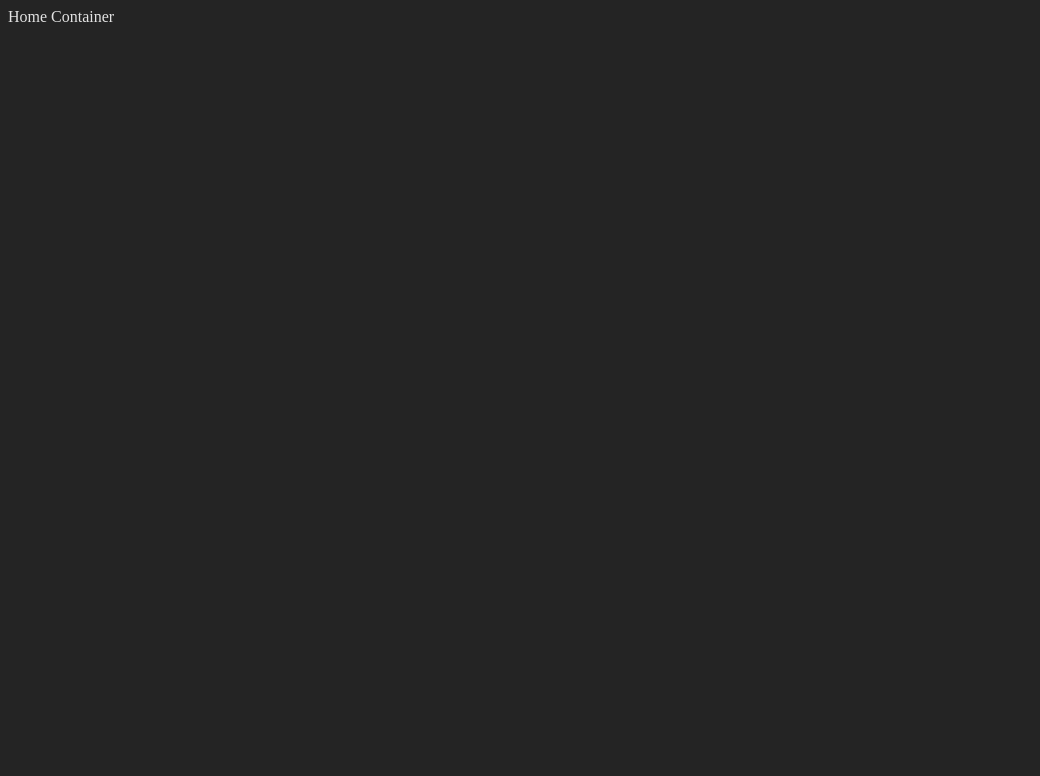
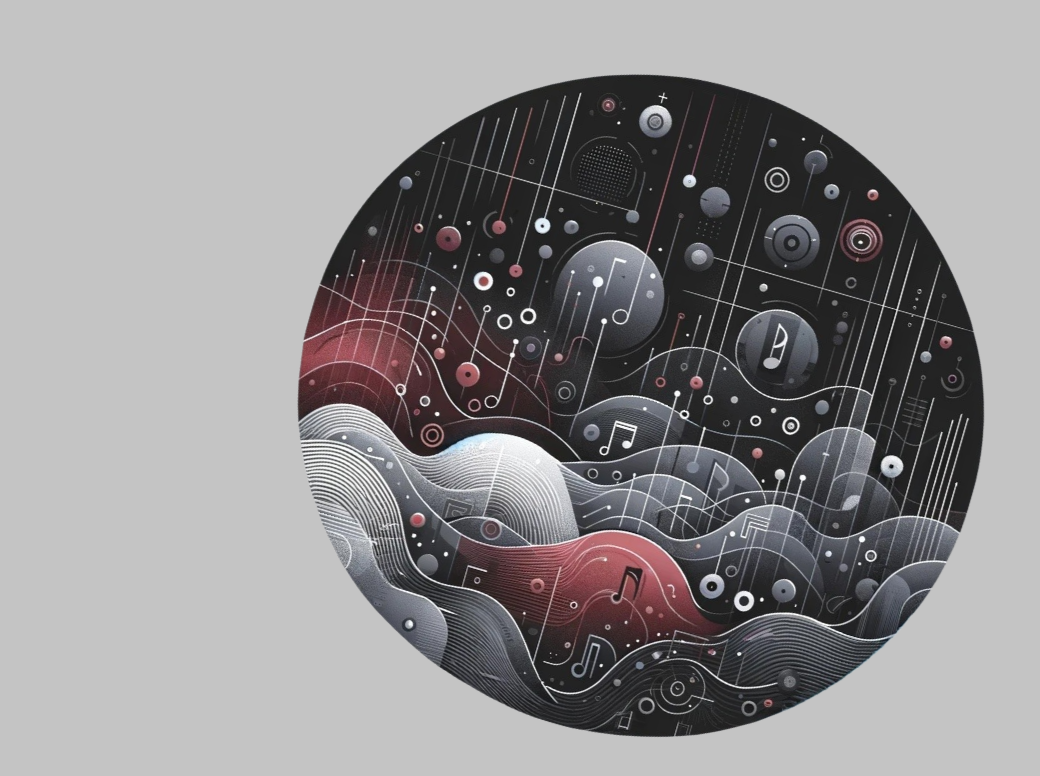
Before and after one commit to darkemlord/bloggonbian-ui, a React (Vite) app: page / in a window 1280 px wide. Shown: the top 776 px of the page, without its empty margins (0-1040 px from the left). Built offline with nearby package versions, Linux system fonts and the light colour scheme.

Commit message:
refs #1 adding rotating circle

```diff
--- /dev/null
+++ b/src/Containers/Home/homeStyles.ts
@@ -0,0 +1,25 @@
+import { SxProps } from "@mui/material";
+
+export const bannerContainer: SxProps = {
+  width: "100%",
+  height: "100vh",
+  display: "flex",
+  background: "#C4C4C4",
+  justifyContent: "center",
+  alignItems: "center",
+};
+
+export const imageContainer: SxProps = {
+  position: "relative",
+  height: "100%",
+  width: "100%",
+  overflow: "hidden",
+};
+
+export const bannerSectionImage: SxProps = {
+  position: "absolute",
+  width: "100%",
+  height: "100%",
+  objectFit: "cover",
+  animation: "rotate 180s linear infinite",
+};
--- a/src/Containers/Home/index.tsx
+++ b/src/Containers/Home/index.tsx
@@ -1,8 +1,20 @@
 import { Box } from "@mui/material";
 import React from "react";
+import {
+  bannerContainer,
+  bannerSectionImage,
+  imageContainer,
+} from "./homeStyles";
+import homeBackground from "../../assets/images/png/banner-circle-image.png";
 
 const HomeContainer: React.FC = () => {
-  return <Box>Home Container</Box>;
+  return (
+    <Box sx={bannerContainer}>
+      <Box sx={imageContainer}>
+        <Box sx={bannerSectionImage} component="img" src={homeBackground}></Box>
+      </Box>
+    </Box>
+  );
 };
 
 export default HomeContainer;
--- a/src/index.css
+++ b/src/index.css
@@ -7,3 +7,16 @@
   -webkit-font-smoothing: antialiased;
   -moz-osx-font-smoothing: grayscale;
 }
+
+* {
+  margin: 0 !important;
+}
+
+@keyframes rotate {
+  from {
+    transform: rotate(0deg);
+  }
+  to {
+    transform: rotate(360deg);
+  }
+}
```
Also changed, not shown: src/assets/images/png/banner-circle-image.png (added).
